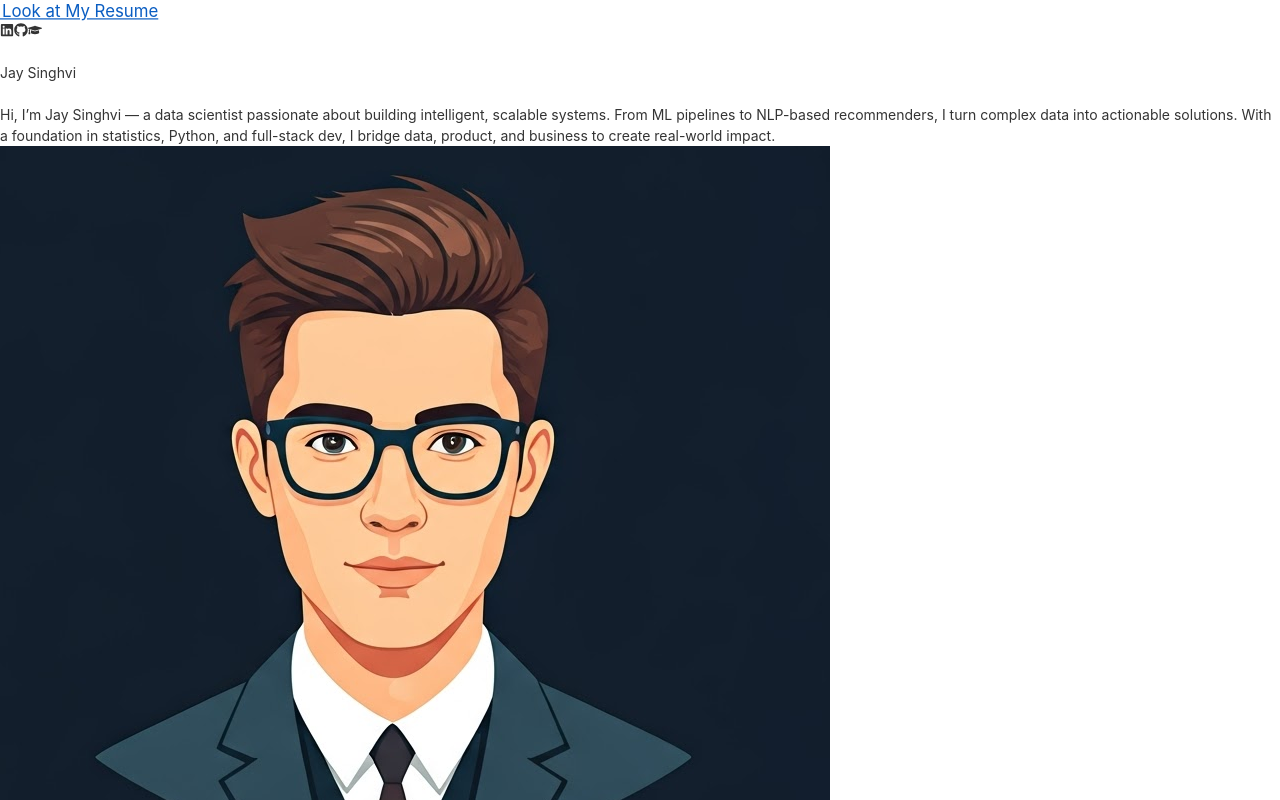
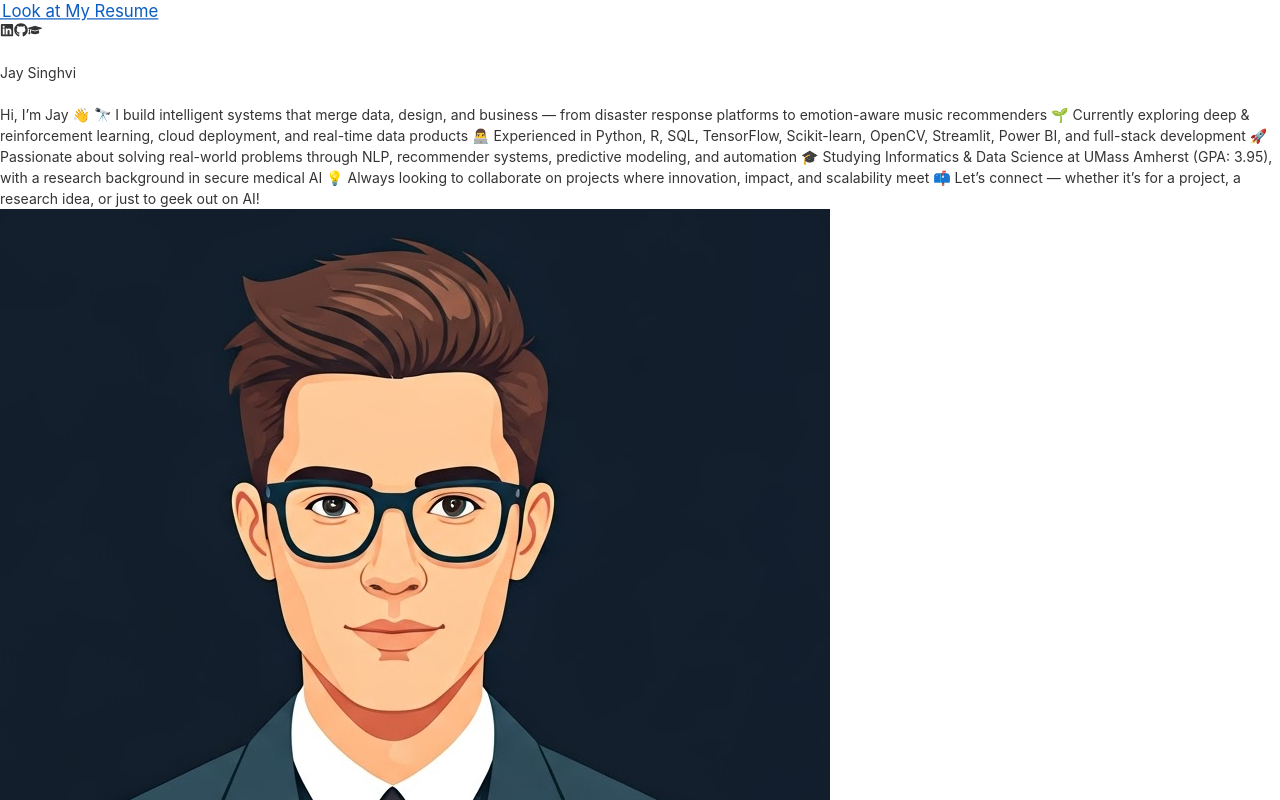
Before and after one commit to JaySinghvi/personal-website, a React (Vite) app: page / in a window 1280 px wide. Shown: the top 800 px of the page. Built offline with nearby package versions, Linux system fonts and the light colour scheme.

Commit message:
Update index.js

```diff
--- a/src/constants/index.js
+++ b/src/constants/index.js
@@ -3,9 +3,15 @@ import project2 from "../assets/projects/tech.png";
 import project3 from "../assets/projects/news.png";
 import project4 from "../assets/projects/entertainment.png";
 
-export const HERO_CONTENT = `Hi, I’m Jay Singhvi — a data scientist passionate about building intelligent, scalable systems. From ML pipelines to NLP-based recommenders,
-                            I turn complex data into actionable solutions. With a foundation in statistics, Python, and full-stack dev, I bridge data, product, and business
-                            to create real-world impact.`;
+export const HERO_CONTENT = `Hi, I’m Jay 👋
+🔭 I build intelligent systems that merge data, design, and business — from disaster response platforms to emotion-aware music recommenders
+🌱 Currently exploring deep & reinforcement learning, cloud deployment, and real-time data products
+👨‍💻 Experienced in Python, R, SQL, TensorFlow, Scikit-learn, OpenCV, Streamlit, Power BI, and full-stack development
+🚀 Passionate about solving real-world problems through NLP, recommender systems, predictive modeling, and automation
+🎓 Studying Informatics & Data Science at UMass Amherst (GPA: 3.95), with a research background in secure medical AI
+💡 Always looking to collaborate on projects where innovation, impact, and scalability meet
+📫 Let’s connect — whether it’s for a project, a research idea, or just to geek out on AI!`
+  ;
 
 
 export const EXPERIENCES = [
```
